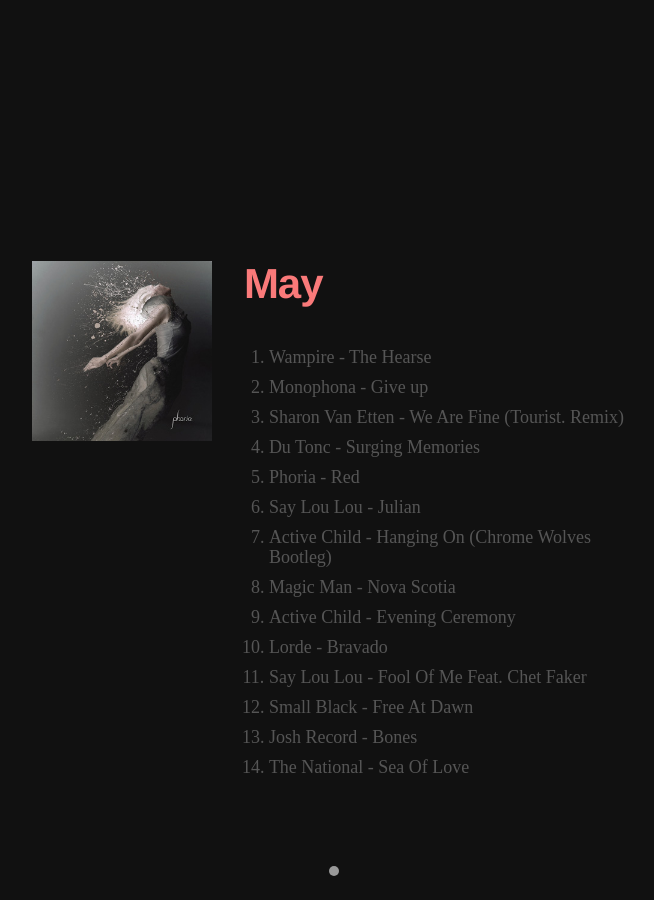
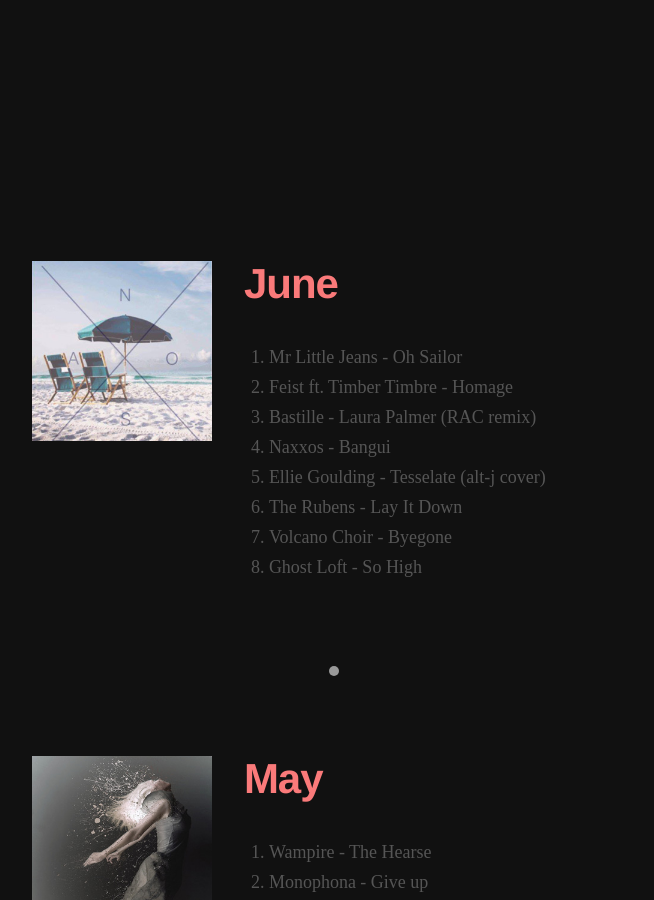
Before and after one commit to phildionne/phildionne.com, a Jekyll site: the page built from sounds/index.html, in a window 1280 px wide and 900 px high, scrolled down 553 px. Shown: the whole window, without its empty margins (306-960 px from the left). Built offline with Jekyll 4.4.1, drawn with Linux system fonts in a browser that asks for light colours; nearby versions of some CDN libraries; some web fonts are replaced; comment, search, counter and statistics services are not loaded.

Commit message:
Add june 2013 mix

```diff
--- a/sounds/index.html
+++ b/sounds/index.html
@@ -29,6 +29,30 @@ title: Sounds
     </nav>
 
     <section id="two-thousand-thirteen">
+      <article class="mix">
+        <div class="row-fluid">
+          <div class="span2 offset3 mix-media">
+            <a href="https://dl.dropboxusercontent.com/u/1070815/sounds/2013/june.zip" title="Download June 2013 mix">
+              <img src="{{ site.url }}/assets/media/sounds/naxxos-june-2013.jpg" alt="Naxxos"></img>
+            </a>
+          </div>
+          <div class="span4 mix-list">
+            <h1 class="mix-title"><a href="https://dl.dropboxusercontent.com/u/1070815/sounds/2013/june.zip" title="Download June 2013 mix">June</a></h1>
+            <ol class="mix-element-list">
+              <li class="mix-element">Mr Little Jeans - Oh Sailor</li>
+              <li class="mix-element">Feist ft. Timber Timbre - Homage</li>
+              <li class="mix-element">Bastille - Laura Palmer (RAC remix)</li>
+              <li class="mix-element">Naxxos - Bangui</li>
+              <li class="mix-element">Ellie Goulding - Tesselate (alt-j cover)</li>
+              <li class="mix-element">The Rubens - Lay It Down</li>
+              <li class="mix-element">Volcano Choir - Byegone</li>
+              <li class="mix-element">Ghost Loft - So High</li>
+            </ol>
+          </div>
+        </div><!-- /.row-fluid -->
+      </article>
+
+      <hr class="middot">
 
       <article class="mix">
         <div class="row-fluid">
```
Also changed, not shown: assets/media/sounds/naxxos-june-2013.jpg (added).
